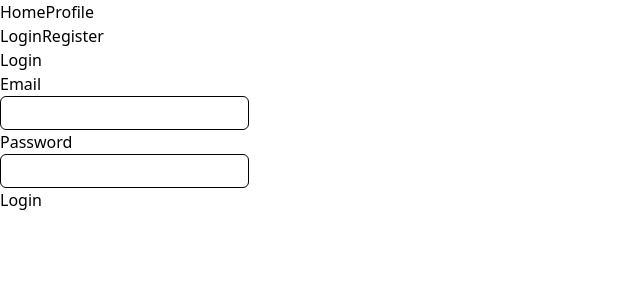
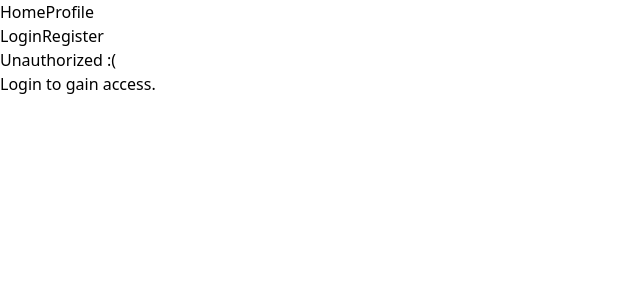
Before and after one commit to Kittonn/goal-beyond, a React (Vite) app in the folder client/: page / in a window 1280 px wide. Before the commit this address led to /login. Shown: the top 300 px of the page, without its empty margins (0-640 px from the left). Built offline with nearby package versions, Linux system fonts and the light colour scheme; no server answers.

Commit message:
feat(client): add protect route home

```diff
--- a/client/src/App.tsx
+++ b/client/src/App.tsx
@@ -6,13 +6,16 @@ import Register from "./pages/Register";
 import Profile from "./pages/Profile";
 import Home from "./pages/Home";
 import ProtectProfile from "./components/ProtectProfile";
+import ProtectHome from "./components/ProtectHome";
 
 const App: React.FC = () => {
   return (
     <div className="container mx-auto">
       <Navbar />
       <Routes>
-        <Route path="/" element={<Home />} />
+        <Route element={<ProtectHome />}>
+          <Route path="/" element={<Home />} />
+        </Route>
         <Route element={<ProtectProfile />}>
           <Route path="/profile" element={<Profile />} />
         </Route>
--- /dev/null
+++ b/client/src/components/ProtectHome.tsx
@@ -0,0 +1,22 @@
+import React from "react";
+import { useSelector } from "react-redux";
+import { Outlet, Link } from "react-router-dom";
+import { RootState } from "../store/store";
+
+const ProtectHome: React.FC = () => {
+  const { user } = useSelector((state: RootState) => state.auth);
+  if (!user) {
+    return (
+      <div>
+        <h1>Unauthorized :(</h1>
+        <span>
+          <Link to="/login">Login </Link>to gain access.
+        </span>
+      </div>
+    );
+  }
+
+  return <Outlet />;
+};
+
+export default ProtectHome;
--- a/client/src/pages/Home.tsx
+++ b/client/src/pages/Home.tsx
@@ -13,11 +13,7 @@ const Home: React.FC = () => {
   const dispatch = useDispatch<AppDispatch>();
 
   useEffect(() => {
-    if (!user) {
-      navigate("/login");
-    } else {
-      dispatch(getGoals());
-    }
+    dispatch(getGoals());
   }, [dispatch, navigate, user, error, success]);
 
   return (
```
